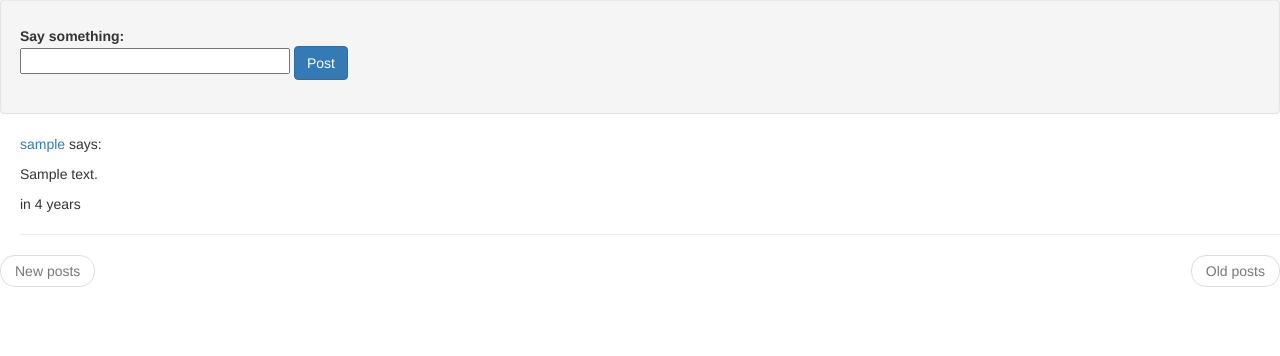
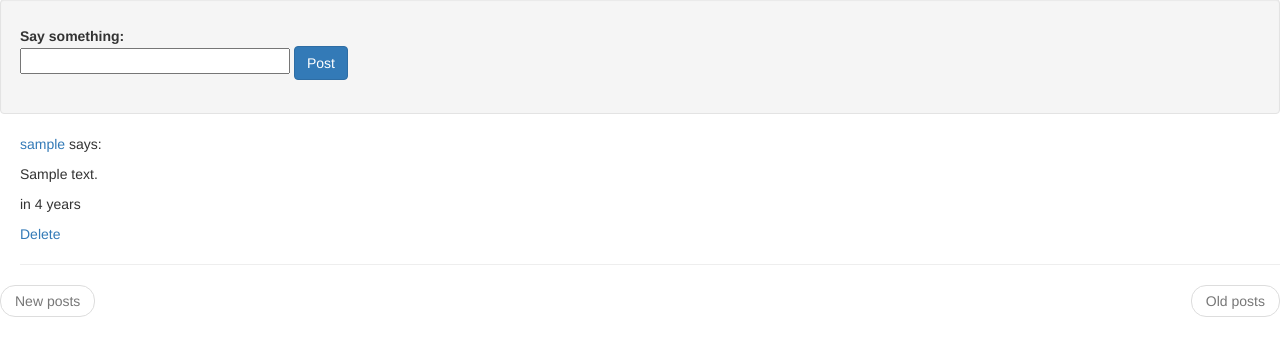
Before and after one commit to mitchsvik/Microblog, a Flask app: page / in a window 1280 px wide. Shown: the part 123-479 px from the top of the page. Run offline with Flask 2, Linux system fonts and the light colour scheme; the first user in the database is signed in; tables that the repository leaves empty hold one stand-in row (Sample ...); some libraries are stand-ins or nearby versions.

Commit message:
version 0.1.4
+ Delete post link;

```diff
--- a/app/templates/post.html
+++ b/app/templates/post.html
@@ -2,5 +2,8 @@
     <p><a href="{{url_for('user', nickname = post.author.nickname )}}">{{post.author.nickname}}</a> says:</p>
     <p>{{post.body}}</p>
     <p>{{momentjs(post.timestamp).fromNow()}}</p>
+    {% if post.author.id == g.user.id %}
+    <p><a href="{{url_for('delete', id = post.id)}}">Delete</a></p>
+    {% endif %}
     <p><hr/></p>
 </div>
--- a/app/views.py
+++ b/app/views.py
@@ -22,6 +22,20 @@ def index(page = 1):
     return render_template('index.html', title = 'Home',
                            form = form, posts = posts)
 
+@app.route('/delete/<int:id>')
+@login_required
+def delete(id):
+    post = Post.query.get(id)
+    if post == None:
+        flash('Post not found')
+        return redirect(url_for('index'))
+    if post.author.id != g.user.id:
+        flash('You cannot delete this post')
+        return redirect(url_for('index'))
+    db.session.delete(post)
+    db.session.commit()
+    flash('You post has been deleted')
+    return redirect(url_for('index'))
 
 @app.route('/registration', methods = {'GET', 'POST'})
 def registration():
```
